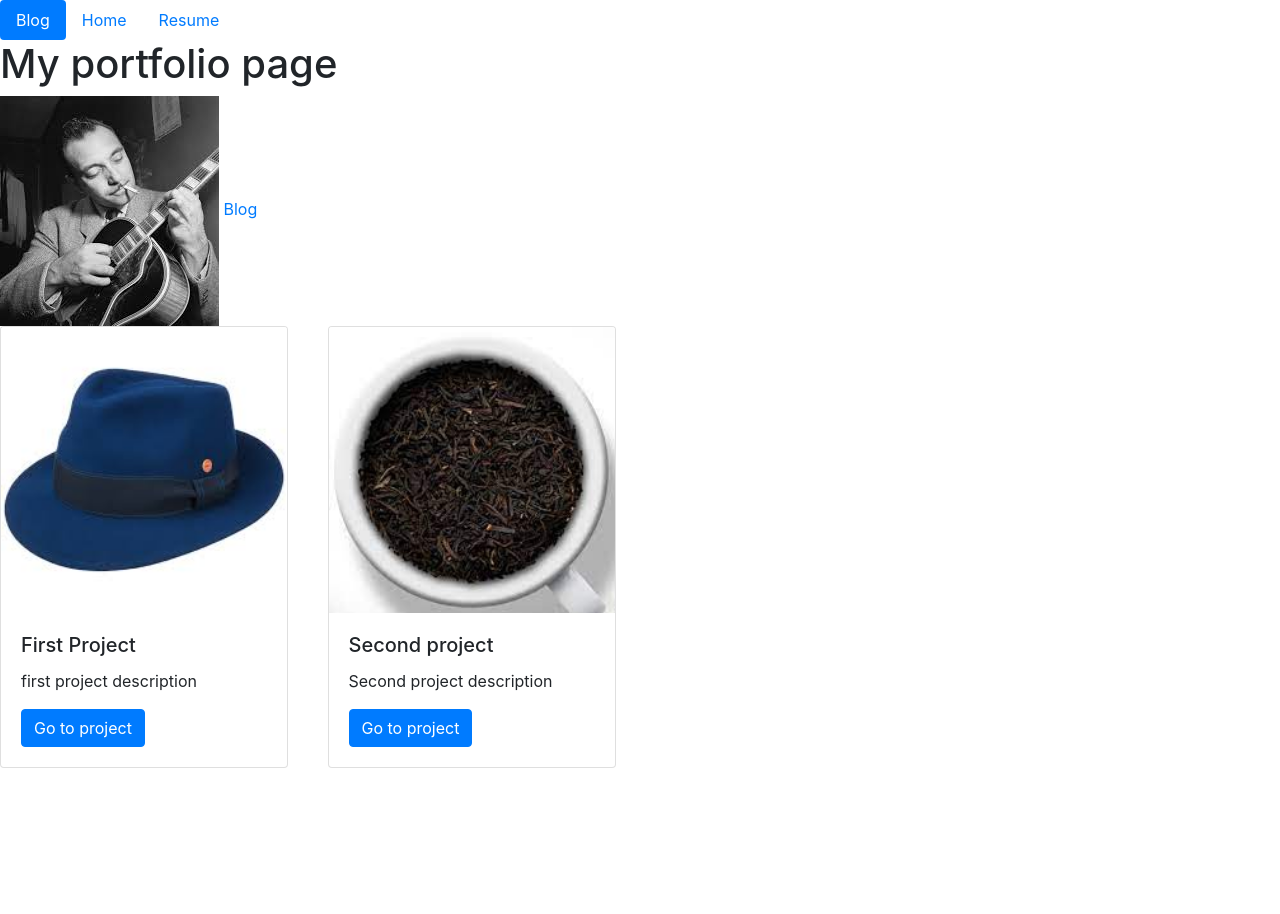
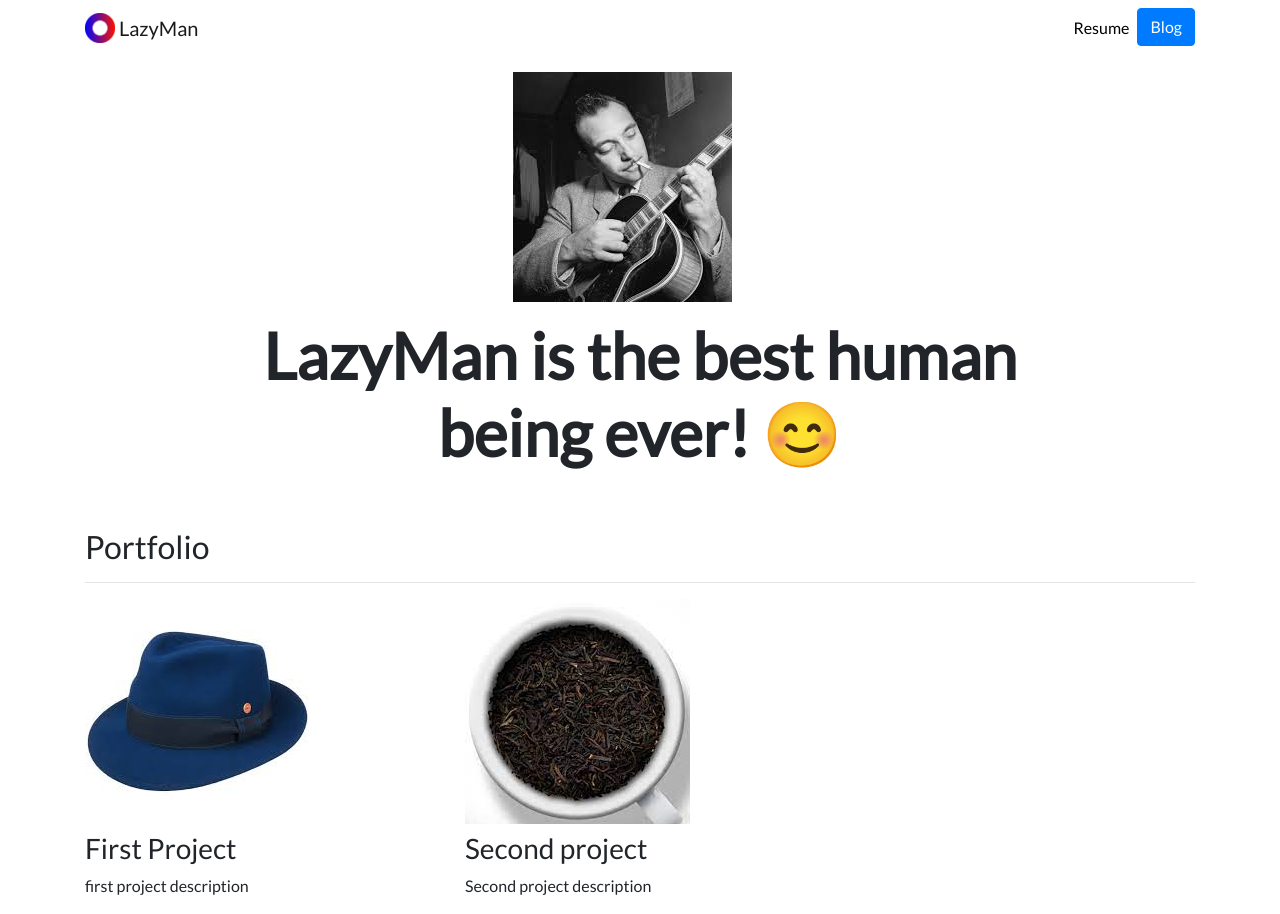
Before and after one commit to Dmitrii-Kozlov/test-portfolio, a Django app: page / in a window 1280 px wide. Before the commit the page ends 768 px from the top, so only its background shows below. Run offline with Django 3.2, Linux system fonts and the light colour scheme; data comes from the database, SQL or seed files in the repository; some libraries are stand-ins or nearby versions.

Commit message:
modify all templates

```diff
--- /dev/null
+++ b/portfolio_app/static/portfolio_app/custom.css
@@ -0,0 +1,24 @@
+.navbar-nav .nav-link {
+  color: rgba(0, 0, 0, 1) !important;
+}
+
+.navbar-nav .nav-link:hover {
+  color: rgba(0, 0, 0, 0.5) !important;
+}
+
+body {
+  font-family: "Lato", sans-serif;
+}
+
+#blogtitle {
+  font-size: 6rem;
+}
+
+@media (min-width: 992px) {
+  #hometext {
+    font-size: 4rem;
+  }
+  #blogdetailtitle {
+    font-size: 5rem;
+  }
+}
--- a/portfolio_app/templates/portfolio_app/base.html
+++ b/portfolio_app/templates/portfolio_app/base.html
@@ -1,56 +1,56 @@
-<!DOCTYPE html>
+{% load static %}
+<!doctype html>
 <html lang="en">
+
 <head>
   <!-- Required meta tags -->
-    <meta charset="utf-8" />
-    <meta
-      name="viewport"
-      content="width=device-width, initial-scale=1, shrink-to-fit=no"
-    />
+  <meta charset="utf-8">
+  <meta name="viewport" content="width=device-width, initial-scale=1, shrink-to-fit=no">
 
   <!-- Bootstrap CSS -->
-    <link
-      rel="stylesheet"
-      href="https://cdn.jsdelivr.net/npm/bootstrap@4.0.0/dist/css/bootstrap.min.css"
-      integrity="sha384-Gn5384xqQ1aoWXA+058RXPxPg6fy4IWvTNh0E263XmFcJlSAwiGgFAW/dAiS6JXm"
-      crossorigin="anonymous"
-    />
+  <link rel="stylesheet" href="https://stackpath.bootstrapcdn.com/bootstrap/4.4.1/css/bootstrap.min.css" integrity="sha384-Vkoo8x4CGsO3+Hhxv8T/Q5PaXtkKtu6ug5TOeNV6gBiFeWPGFN9MuhOf23Q9Ifjh" crossorigin="anonymous">
 
-    <title>{% block title %}{% endblock %}</title>
+  <link rel="stylesheet" href="{% static "portfolio_app/custom.css" %}">
+
+  <link href="https://fonts.googleapis.com/css?family=Lato&display=swap" rel="stylesheet">
+
+  <link rel="icon" type="image/png" href="{% static "portfolio_app/Logo.png" %}">
+
+  <title>LazyMan</title>
 </head>
+
 <body>
-    {% load static %}
-    <ul class="nav nav-pills">
+
+  <nav id="topNav" class="navbar navbar-expand-md navbar-light">
+    <div class="container">
+      <a class="navbar-brand" href="{% url 'home' %}">
+        <img src="{% static "portfolio_app/Logo.png" %}" width="30" height="30" class="d-inline-block align-top" alt="Nick's Logo">
+        <span>LazyMan</span>
+      </a>
+      <button class="navbar-toggler" type="button" data-toggle="collapse" data-target="#navbarNav" aria-controls="navbarNav" aria-expanded="false" aria-label="Toggle navigation">
+        <span class="navbar-toggler-icon"></span>
+      </button>
+      <div class="collapse navbar-collapse text-center" id="navbarNav">
+        <ul class="navbar-nav ml-auto">
           <li class="nav-item">
-        <a class="nav-link active" href="{% url 'blog:all_blog' %}">Blog</a>
+            <a class="nav-link" href="{% static "portfolio_app/ppp.pdf" %}">Resume</a>
           </li>
-      <li class="nav-item">
-        <a class="nav-link" href="{% url 'home' %}">Home</a>
-      </li>
-      <li class="nav-item">
-        <a class="nav-link" href="{% static 'portfolio_app/ppp.pdf' %}"
-          >Resume</a
-        >
+          <li>
+            <a role="button" href="{% url 'blog:all_blog' %}" class="btn btn-primary">Blog</a>
           </li>
         </ul>
-    {% block content %} {% endblock %}
+      </div>
+    </div>
+  </nav>
+  <div class="container">
+    {% block content %}{% endblock %}
+  </div>
 
   <!-- Optional JavaScript -->
   <!-- jQuery first, then Popper.js, then Bootstrap JS -->
-    <script
-      src="https://code.jquery.com/jquery-3.2.1.slim.min.js"
-      integrity="sha384-KJ3o2DKtIkvYIK3UENzmM7KCkRr/rE9/Qpg6aAZGJwFDMVNA/GpGFF93hXpG5KkN"
-      crossorigin="anonymous"
-    ></script>
-    <script
-      src="https://cdn.jsdelivr.net/npm/popper.js@1.12.9/dist/umd/popper.min.js"
-      integrity="sha384-ApNbgh9B+Y1QKtv3Rn7W3mgPxhU9K/ScQsAP7hUibX39j7fakFPskvXusvfa0b4Q"
-      crossorigin="anonymous"
-    ></script>
-    <script
-      src="https://cdn.jsdelivr.net/npm/bootstrap@4.0.0/dist/js/bootstrap.min.js"
-      integrity="sha384-JZR6Spejh4U02d8jOt6vLEHfe/JQGiRRSQQxSfFWpi1MquVdAyjUar5+76PVCmYl"
-      crossorigin="anonymous"
-    ></script>
+  <script src="https://code.jquery.com/jquery-3.4.1.slim.min.js" integrity="sha384-J6qa4849blE2+poT4WnyKhv5vZF5SrPo0iEjwBvKU7imGFAV0wwj1yYfoRSJoZ+n" crossorigin="anonymous"></script>
+  <script src="https://cdn.jsdelivr.net/npm/popper.js@1.16.0/dist/umd/popper.min.js" integrity="sha384-Q6E9RHvbIyZFJoft+2mJbHaEWldlvI9IOYy5n3zV9zzTtmI3UksdQRVvoxMfooAo" crossorigin="anonymous"></script>
+  <script src="https://stackpath.bootstrapcdn.com/bootstrap/4.4.1/js/bootstrap.min.js" integrity="sha384-wfSDF2E50Y2D1uUdj0O3uMBJnjuUD4Ih7YwaYd1iqfktj0Uod8GCExl3Og8ifwB6" crossorigin="anonymous"></script>
 </body>
+
 </html>
--- a/portfolio_app/templates/portfolio_app/index.html
+++ b/portfolio_app/templates/portfolio_app/index.html
@@ -1,24 +1,36 @@
-{% extends "portfolio_app/base.html" %} {% block title %}Portfolio{% endblock %}
-{%block content %} {% load static %}
-<h1>My portfolio page</h1>
-<img src="{% static 'portfolio_app/django.jpeg' %}" />
-<a href="{% url 'blog:all_blog' %}">Blog </a>
+{% extends "portfolio_app/base.html" %} {% load static %} {% block content %}
+
+<div class="row justify-content-center my-3">
+  <div class="col-3">
+    <img src="{% static 'portfolio_app/django.jpeg' %}" class="img-fluid" />
+  </div>
+</div>
+
+<div class="row justify-content-center mb-3">
+  <div class="col-md-9 text-center">
+    <h1 id="hometext" class="font-weight-bold">
+      LazyMan is the best human being ever! 😊
+    </h1>
+  </div>
+</div>
+
+<h2 class="mt-5">Portfolio</h2>
+<hr />
 <div class="row">
   {% for project in projects %}
-  <div class="col-sm-3">
-    <div class="card" style="width: 18rem">
-      <img
-        class="card-img-top"
-        src="{{ project.image.url }}"
-        alt="Card image cap"
-      />
-      <div class="card-body">
-        <h5 class="card-title">{{ project.title }}</h5>
-        <p class="card-text">{{ project.description }}</p>
-        <a href="{{ project.url }}" class="btn btn-primary">Go to project</a>
-      </div>
-    </div>
+  <div class="col-lg-4 col-md-6">
+    {% if project.url %}
+    <a href="{{ project.url }}">
+      <img src="{{ project.image.url }}" class="img-fluid mb-2" />
+    </a>
+    {% else %}
+
+    <img src="{{ project.image.url }}" class="img-fluid mb-2" />
+    {% endif %}
+    <h3>{{ project.title }}</h3>
+    <p>{{ project.description }}</p>
   </div>
   {% endfor %}
 </div>
+
 {% endblock %}
```
Also changed, not shown: blog/templates/blog/all_blog.html (+14 -9 lines), blog/templates/blog/detail.html (+7 -5 lines), portfolio_app/static/portfolio_app/Logo.png (added). Lines whose indentation alone changed are shown as unchanged.
